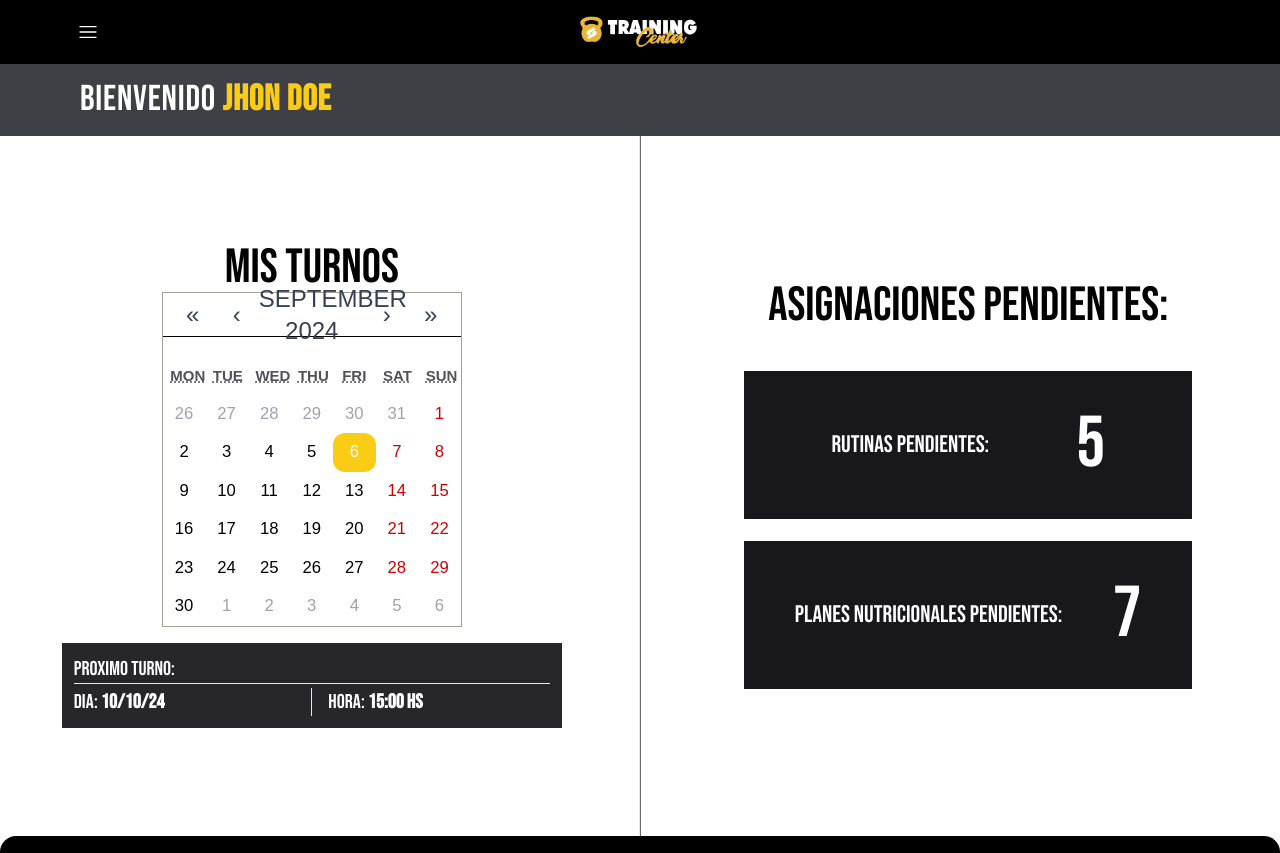
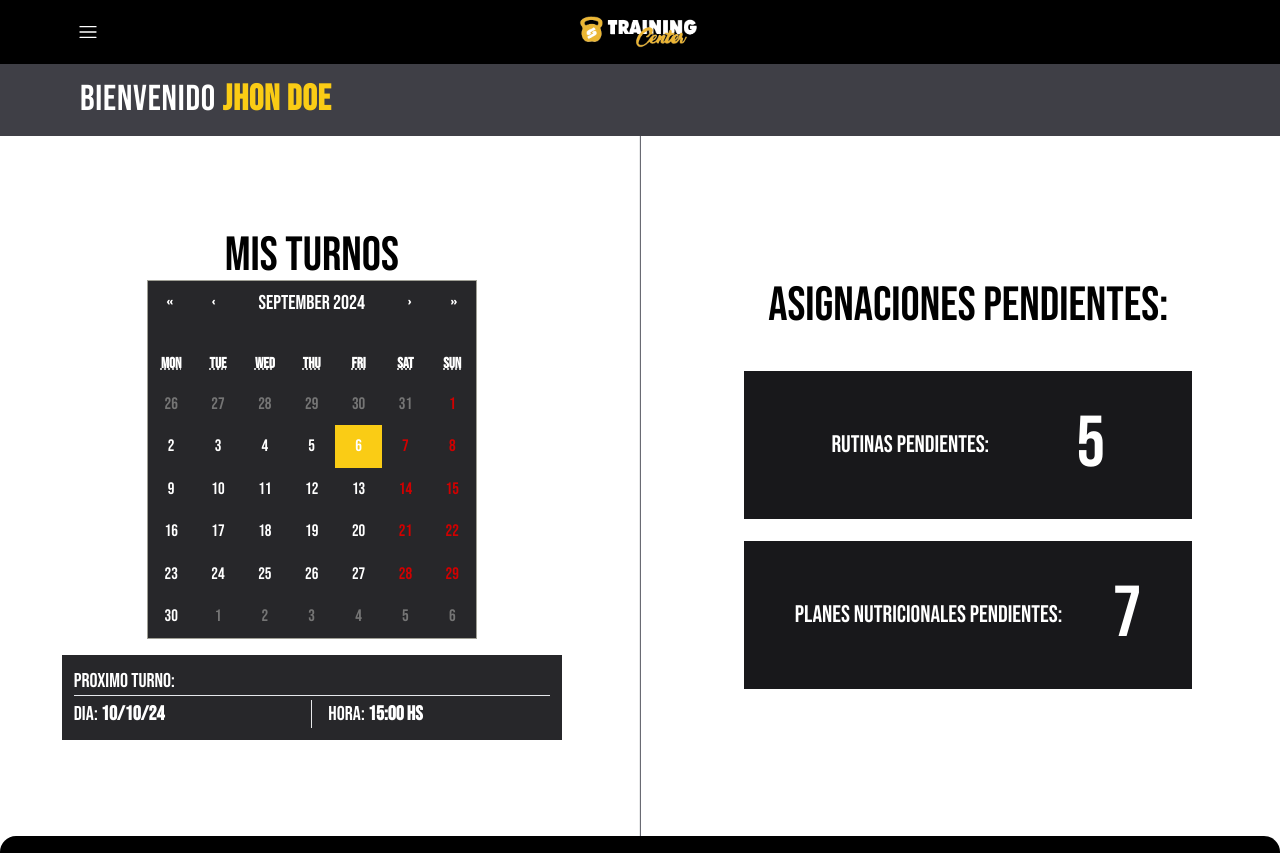
Before and after one commit to briziomauro/PPS-FrontEnd, a React (Vite) app: page /profesorid in a window 1280 px wide. Shown: the top 853 px of the page. Built offline with nearby package versions, Linux system fonts and the light colour scheme.

Commit message:
style: calendar

```diff
--- a/src/components/professorPage/ProfessorPage.css
+++ b/src/components/professorPage/ProfessorPage.css
@@ -1,51 +1,25 @@
-.react-calendar__tile {
-    @apply p-2 text-center uppercase;
+.react-calendar {
+    @apply font-bebas bg-zinc-800 text-white
 }
 
-.react-calendar__tile--active {
-    @apply bg-yellow-400 text-white rounded-xl;
-}
-
-.react-calendar__tile--now {
-    @apply bg-yellow-400 text-white rounded-xl;
-}
-
-.react-calendar__navigation {
-    @apply border border-b-black border-x-0 border-t-0
-}
-
-.react-calendar__viewContainer {
-    @apply mt-3
-}
-
-.react-calendar__navigation button {
-    @apply text-gray-700 hover:text-yellow-400 text-2xl;
-}
-
-.react-calendar__month-view__weekdays__weekday {
-    @apply font-semibold text-zinc-600 text-center;
+.react-calendar__navigation__label {
+    @apply text-xl rounded-xl hover:text-yellow-400 hover:bg-transparent
 }
 
 .react-calendar__navigation__label__labelText {
-    @apply uppercase
-}
-
-.react-calendar__navigation {
-    @apply flex justify-between items-center p-2;
-}
-
-.react-calendar__navigation__label {
-    @apply text-center flex-grow;
-}
-
-.react-calendar__month-view__days__day--neighboringMonth {
-    @apply text-zinc-400
-}
-
-.react-calendar__year-view__months__month {
-    @apply hover:bg-zinc-700 hover:text-white rounded-xl transition-all duration-100
+    @apply hover:bg-transparent
 }
 
 .react-calendar__month-view__days__day {
-    @apply hover:text-yellow-500
+    @apply hover:bg-zinc-800
 }
+
+.react-calendar__tile{
+    @apply hover:bg-zinc-800
+}
+.react-calendar__tile--active{
+    @apply bg-yellow-400
+}
+.react-calendar__tile--active:hover{
+    @apply bg-yellow-400
+}
--- a/src/components/professorPage/ProfessorPage.jsx
+++ b/src/components/professorPage/ProfessorPage.jsx
@@ -20,7 +20,7 @@ const ProfessorPage = () => {
       <div className='flex text-black justify-center items-center h-[700px]'>
         <div className='flex  flex-col flex-1 justify-center items-center'>
           <h2 className='font-bebas text-5xl'>MIS TURNOS</h2>
-          <div className='bg-white w-[300px] h-full text-black uppercase font-bebas text-xl mb-4'>
+          <div className='bg-white w-[330px] h-full text-black uppercase font-bebas text-xl mb-4'>
             <Calendar onChange={onChangeDate} value={date} />
           </div>
           <div className='flex flex-col font-bebas text-xl bg-zinc-800 text-white w-[500px] p-3'>
```
